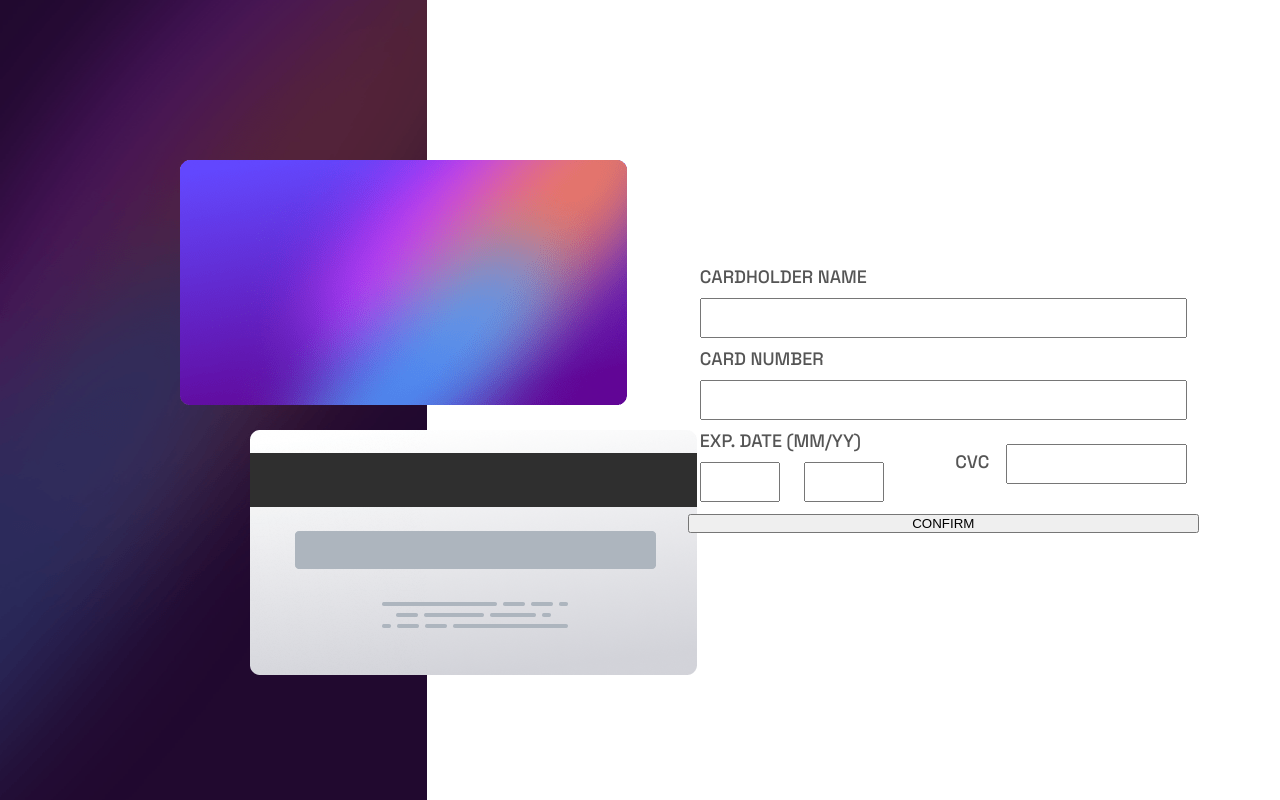
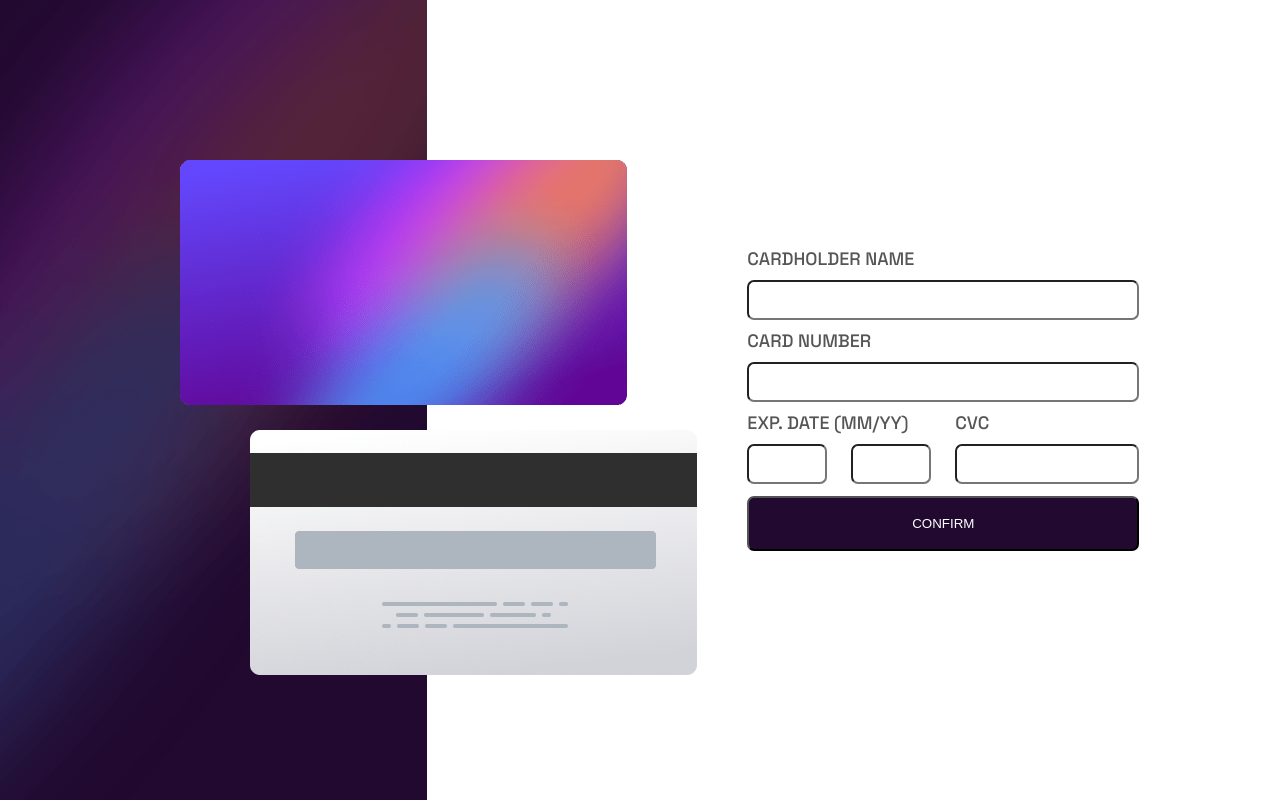
Before and after one commit to KouroshBhl/interactive-card, a plain HTML site: page index.html in a window 1280 px wide. Drawn offline with Linux system fonts and the light colour scheme.

Commit message:
Fix CVC container

```diff
--- a/css/style.css
+++ b/css/style.css
@@ -66,9 +66,11 @@ main {
   /* flex-direction: column; */
 }
 input {
-  outline: hsl(270, 3%, 87%);
+  outline-color: blue;
+  /* outline: 2px solid; */
   height: 4rem;
   margin: 1.2rem;
+  border-radius: 0.7rem;
 }
 .label-text {
   margin-left: 1.2rem;
@@ -83,6 +85,10 @@ input {
 .container__month-year input {
   width: 8rem;
 }
+.container-cvc {
+  display: flex;
+  flex-direction: column;
+}
 .front-card,
 .back-card {
   position: absolute;
@@ -95,3 +101,11 @@ input {
   top: 43rem;
   left: 25rem;
 }
+.btn-submit {
+  padding: 1.8rem;
+  margin-left: 1.2rem;
+  margin-right: 1.2rem;
+  color: hsl(0, 0%, 100%);
+  background-color: hsl(278, 68%, 11%);
+  border-radius: 0.7rem;
+}
--- a/index.html
+++ b/index.html
@@ -43,12 +43,12 @@
                 </div>
               </div>
 
-              <div>
+              <div class="container-cvc">
                 <label for="cvv" class="label-text">CVC</label>
                 <input type="number" name="cvv" id="cvv" />
               </div>
             </div>
-            <button type="submit">CONFIRM</button>
+            <button type="submit" class="btn-submit">CONFIRM</button>
           </form>
         </div>
       </div>
```
